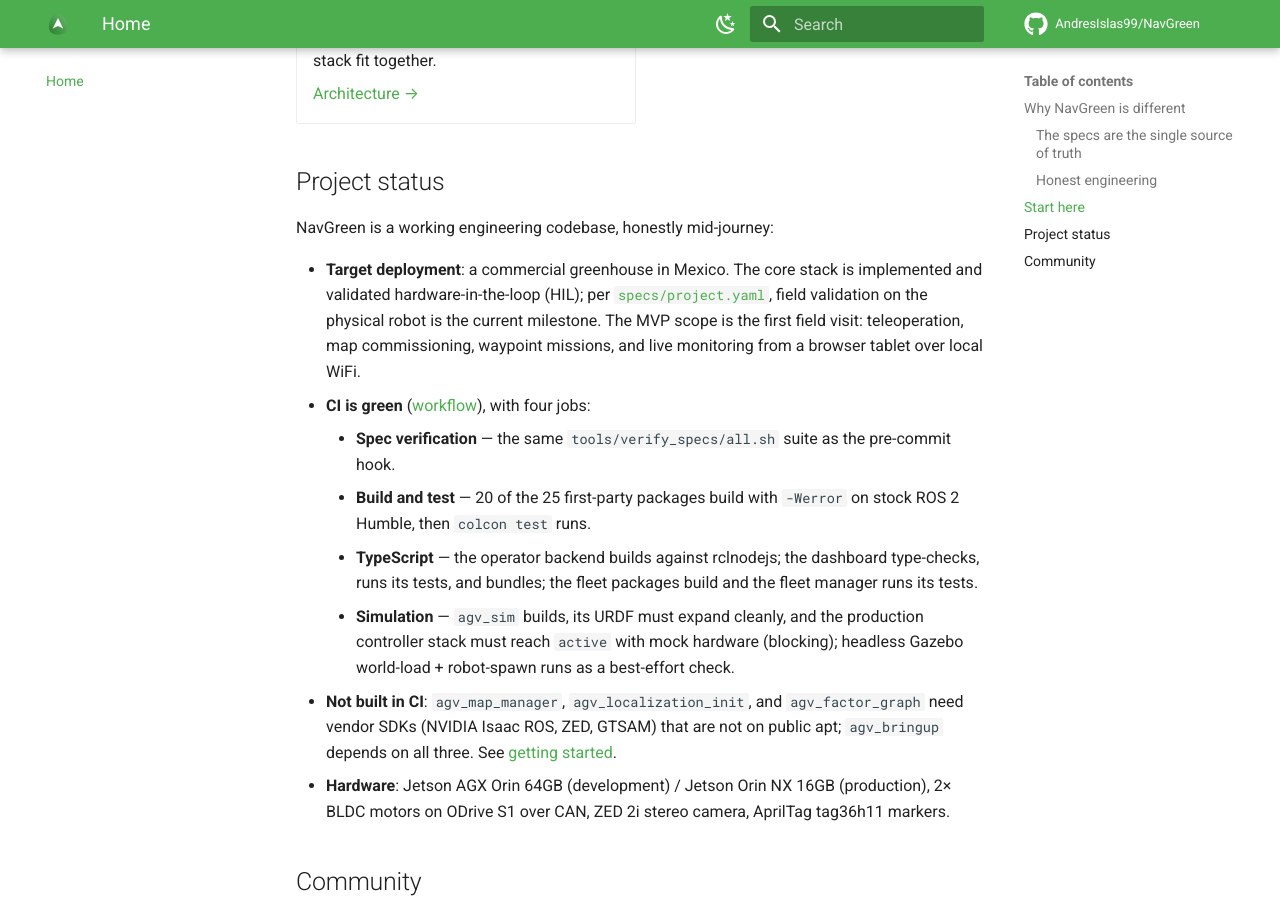
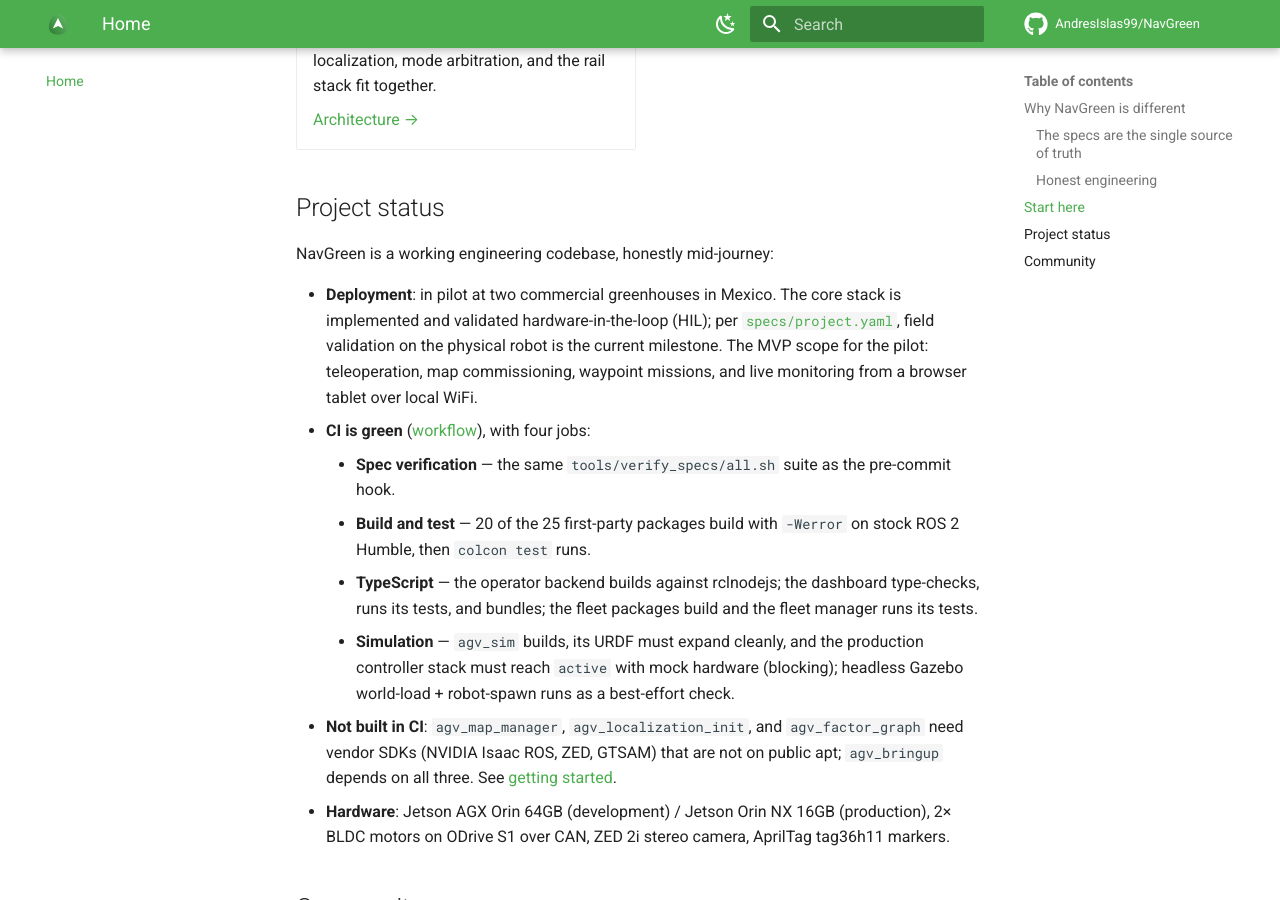
Before and after one commit to AndresIslas99/NavGreen, an MkDocs documentation site: the page built from docs/index.md, in a window 1280 px wide and 900 px high, scrolled down 3176 px. Built offline with MkDocs 1.6.1 and Material for MkDocs 9.7.7, drawn with Linux system fonts in a browser that asks for light colours; comment, search, counter and statistics services are not loaded; some of the changed text lies outside the part shown.

Commit message:
docs: reflect current pilot status (two commercial greenhouses in Mexico)

```diff
--- a/docs/index.md
+++ b/docs/index.md
@@ -3,8 +3,8 @@
 **Autonomous navigation for greenhouse robots.**
 
 NavGreen is the full software stack of an autonomous differential-drive AGV
-built for commercial greenhouse operation in Mexico. It is a production-grade
-ROS 2 workspace, not a demo: every robot node is C++17 compiled with
+built for commercial greenhouse operation in Mexico, now in pilot at two
+commercial greenhouses. It is an engineering-grade ROS 2 workspace, not a demo: every robot node is C++17 compiled with
 `-Werror`, localization is a dual-EKF fusing 50 Hz wheel odometry with GPU
 visual SLAM (cuVSLAM) and AprilTag (tag36h11) pose corrections, autonomy runs
 on Nav2, and a dedicated rail-riding mode drives the robot along the
@@ -128,11 +128,11 @@ NavGreen documents what is weak as carefully as what works:
 
 NavGreen is a working engineering codebase, honestly mid-journey:
 
-- **Target deployment**: a commercial greenhouse in Mexico. The core stack is
+- **Deployment**: in pilot at two commercial greenhouses in Mexico. The core stack is
   implemented and validated hardware-in-the-loop (HIL); per
   [`specs/project.yaml`](https://github.com/AndresIslas99/NavGreen/blob/main/specs/project.yaml),
   field validation on the physical robot is the current milestone. The MVP
-  scope is the first field visit: teleoperation, map commissioning, waypoint
+  scope for the pilot: teleoperation, map commissioning, waypoint
   missions, and live monitoring from a browser tablet over local WiFi.
 - **CI is green** ([workflow](https://github.com/AndresIslas99/NavGreen/blob/main/.github/workflows/ci.yaml)),
   with four jobs:
```
